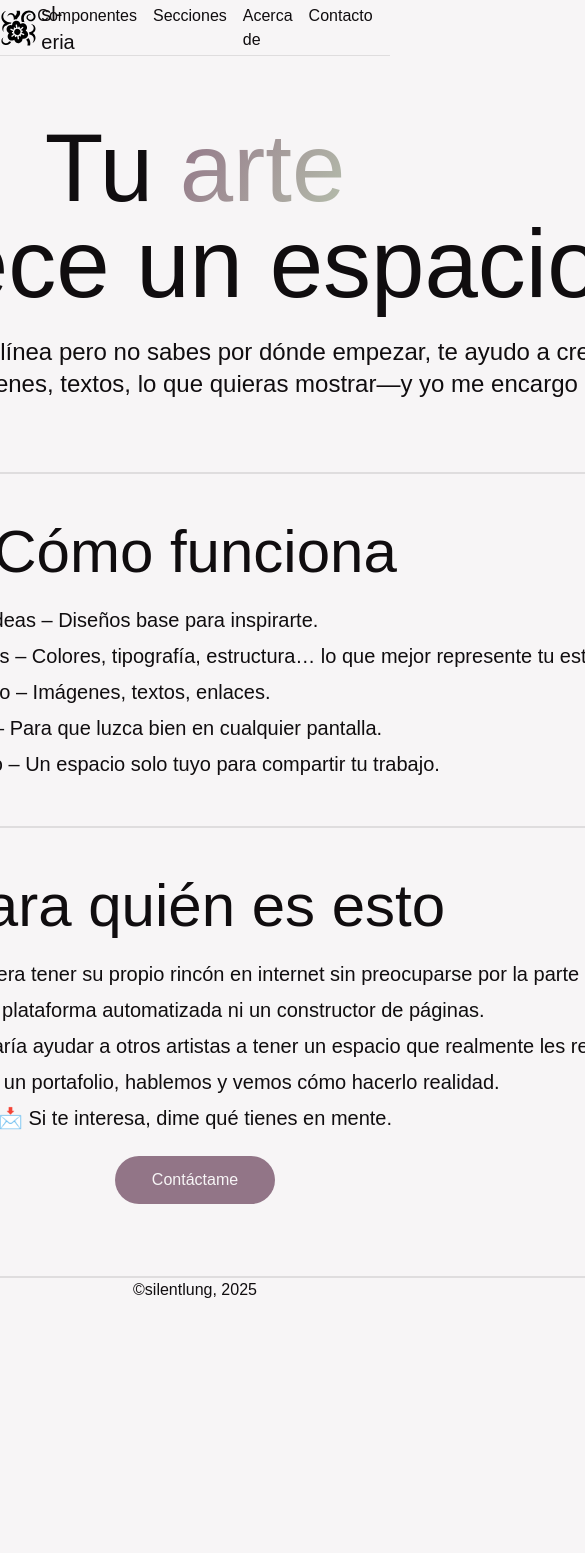
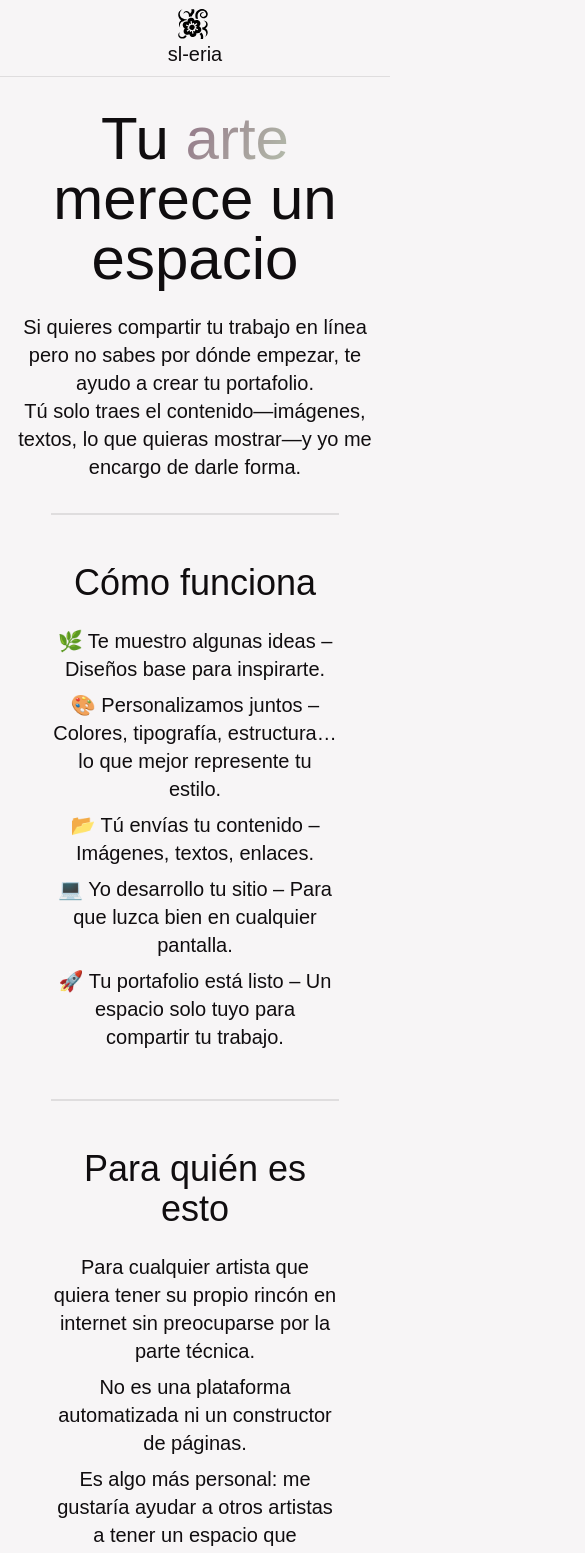
Before and after one commit to Lvnge/sl-eria, a React (Vite) app: page / in a window 390 px wide. Shown: the top 1553 px of the page, 585 px wide, since content can reach past the window. Before the commit the page ends 1502 px from the top, so only its background shows below. Built offline with nearby package versions, Linux system fonts and the light colour scheme.

Commit message:
Add basic responsiveness

```diff
--- a/src/index.css
+++ b/src/index.css
@@ -22,13 +22,13 @@ body {
 
 @layer base {
   h1 {
-    @apply text-8xl text-center;
+    @apply text-6xl sm:text-8xl text-center;
   }
   h2 {
-    @apply text-lg;
+    @apply sm:text-lg;
   }
   h3 {
-    @apply text-6xl text-center;
+    @apply text-4xl sm:text-6xl text-center;
   }
 }
 
--- a/src/pages/Home.tsx
+++ b/src/pages/Home.tsx
@@ -1,33 +1,37 @@
 const Home = () => {
   return (
     <div className="flex flex-col items-center  text-(--text) ">
-      <div className="w-full border-b-1 border-(--text)/10 h-14 flex items-center">
-        <div className="flex items-center space-x-1">
-          <img src="/sl-playground-logo.svg" alt="logo" className="w-15 h-15" />
-          <label className="text-xl">sl-eria</label>
+      <div className="p-2 w-full border-b-1 border-(--text)/10 h-fit flex items-center">
+        <div className="w-full justify-center flex flex-col items-center space-x-1 text-center">
+          <img src="/sl-playground-logo.svg" alt="logo" className="w-8 h-8" />
+          <p className="text-xl">sl-eria</p>
         </div>
-        <div className=" ml-auto mr-6">
+        {/*<div className=" ml-auto mr-6">
           <ul className="flex justify-between space-x-4">
             <li>Componentes</li>
             <li>Secciones</li>
             <li>Acerca de</li>
             <li>Contacto</li>
           </ul>
-        </div>
+        </div>*/}
       </div>
-      <div className="flex flex-col items-center">
-        <div className="h-72 m-16 w-full flex flex-col items-center ">
-          <div className=" flex flex-col items-center">
-            <h1 className="flex">
+      <div className="flex flex-col items-center w-sm sm:w-full">
+        <div
+          className="sm:h-72 sm:m-16 sm:w-full
+        m-8
+        w-sm flex flex-col items-center"
+        >
+          <div className="flex flex-col items-center">
+            <h1 className="flex text-wrap">
               Tu&nbsp;
-              <p className="text-8xl bg-linear-120 from-(--primary) to-(--secondary) text-transparent bg-clip-text">
+              <p className="sm:text-8xl text-6xl bg-linear-120 from-(--primary) to-(--secondary) text-transparent bg-clip-text">
                 arte
               </p>
             </h1>
             <h1>merece un espacio</h1>
           </div>
-          <div className="w-6xl">
-            <h2 className="text-center mt-6 text-2xl">
+          <div className=" md:w-6xl">
+            <h2 className="text-center mt-6 text-xl">
               Si quieres compartir tu trabajo en línea pero no sabes por dónde
               empezar, te ayudo a crear tu portafolio. <br /> Tú solo traes el
               contenido—imágenes, textos, lo que quieras mostrar—y yo me encargo
@@ -39,7 +43,7 @@ const Home = () => {
         <div className="m-12 ">
           <div className="flex flex-col items-center">
             <h3>Cómo funciona</h3>
-            <ul className="mt-6 text-xl space-y-2 ">
+            <ul className="mt-6 text-xl space-y-2 text-center">
               <li>
                 🌿 Te muestro algunas ideas – Diseños base para inspirarte.
               </li>
@@ -64,7 +68,7 @@ const Home = () => {
           <div className="flex flex-col items-center text-xl">
             <h3>Para quién es esto</h3>
 
-            <div className="mt-6 text-xl space-y-2 w-6xl text-center">
+            <div className="mt-6 text-xl space-y-2 text-center">
               <p>
                 Para cualquier artista que quiera tener su propio rincón en
                 internet sin preocuparse por la parte técnica.
@@ -83,20 +87,24 @@ const Home = () => {
               </p>
               <p>📩 Si te interesa, dime qué tienes en mente.</p>
             </div>
-            <button
+            <a
+              href="https://www.instagram.com/rmg.wav/"
+              target="_blank"
               className="m-6 w-40 text-base h-12 bg-(--primary) rounded-full text-(--background) cursor-pointer
-          hover:bg-(--primary)/80
-          hover:text-(--background)/90
-          "
+    hover:bg-(--primary)/80
+    hover:text-(--background)/90
+  "
             >
-              Contáctame
-            </button>
+              <div className="flex items-center justify-center h-full">
+                Contáctame
+              </div>
+            </a>
           </div>
         </div>
         <div className="flex border-1 border-(--text)/10 w-3/4"></div>
       </div>
 
-      <div className="h-56 w-full text-center">
+      <div className="h-12 sm:h-56 w-full text-center flex flex-col justify-end items-center">
         <p className="">&copy;silentlung, 2025</p>
       </div>
     </div>
```
